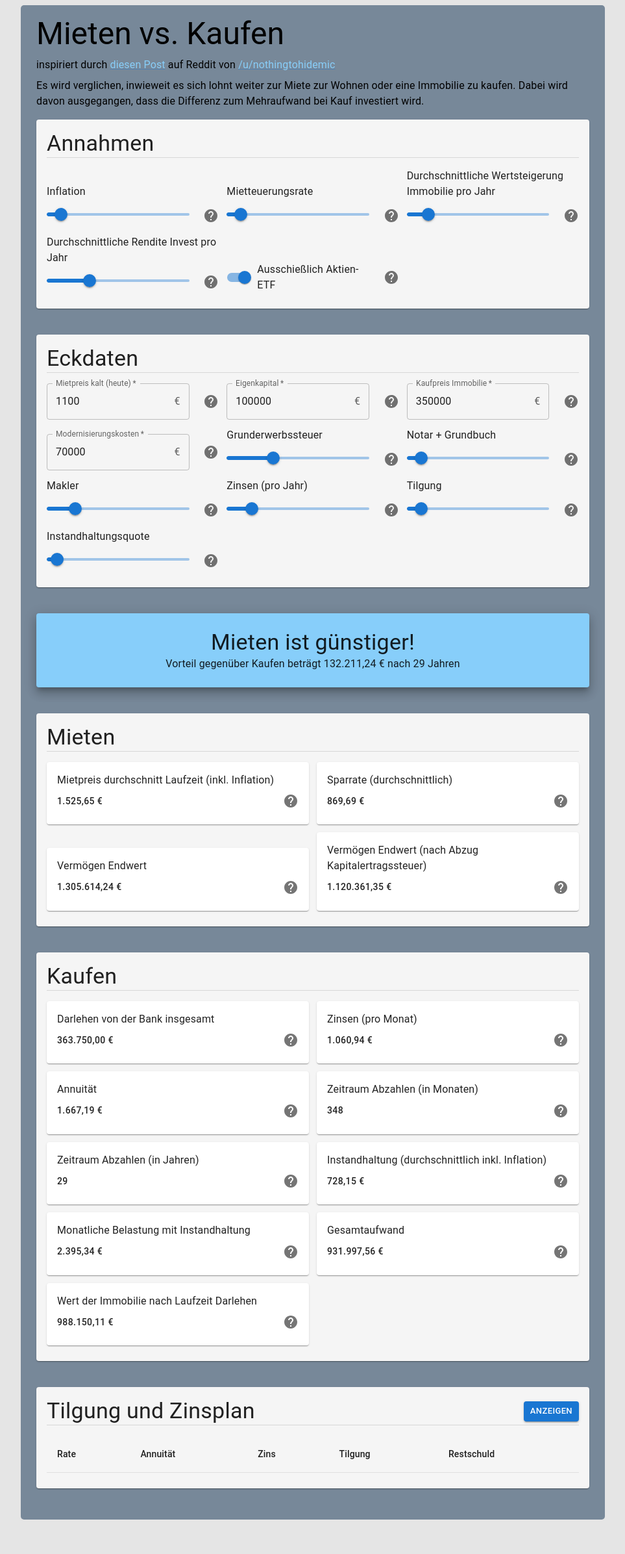
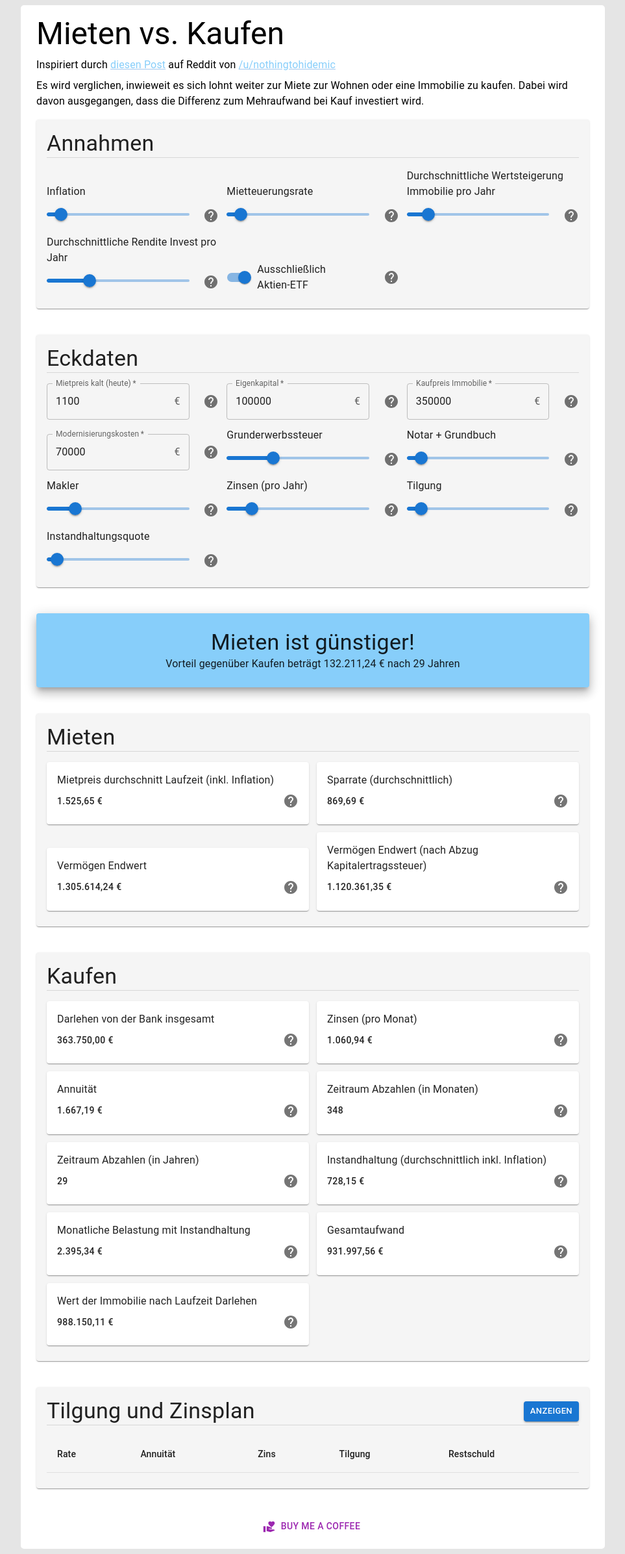
Before and after one commit to zeltbrennt/mietenvskaufen, a React (Vite) app: page / in a window 1280 px wide. Shown: the whole page at 65% size, without its empty margins (158-1121 px from the left). Before the commit the page ends 2347 px from the top, so only its background shows below. Built offline with nearby package versions, Linux system fonts and the light colour scheme.

Commit message:
Change colors and add donation

```diff
--- a/src/App.tsx
+++ b/src/App.tsx
@@ -6,6 +6,7 @@ import { useEffect, useState } from 'react';
 import SliderInput from './SliderInput';
 import ResultOutput from './ResultOutput';
 import SwitchInput from './SwitchInput';
+import VolunteerActivismIcon from '@mui/icons-material/VolunteerActivism';
 function App() {
 
   const [kapitalertragssteuer, setKapitalertrtagssteuer] = useState(18.46)
@@ -144,7 +145,7 @@ function App() {
   return (
     <Container maxWidth='md'
       sx={{
-        bgcolor: 'lightslategray',
+        bgcolor: 'Window',
         borderRadius: '5px',
         paddingTop: 2,
         paddingBottom: 1,
@@ -153,7 +154,7 @@ function App() {
       }} >
       <Typography variant='h3' marginBottom={1} >Mieten vs. Kaufen</Typography>
       <Typography marginBottom={1}>
-        inspiriert durch <Link sx={{ color: 'lightskyblue' }} href={"https://www.reddit.com/r/Finanzen/comments/1gjabd5/ich_pr%C3%A4sentiere_meinen_mieten_vs_kaufen_rechner/"} >diesen Post</Link> auf Reddit von <Link sx={{ color: 'lightskyblue' }} href={"https://www.reddit.com/user/nothingtohidemic"}>/u/nothingtohidemic</Link>
+        Inspiriert durch <Link sx={{ color: 'lightskyblue' }} href={"https://www.reddit.com/r/Finanzen/comments/1gjabd5/ich_pr%C3%A4sentiere_meinen_mieten_vs_kaufen_rechner/"} >diesen Post</Link> auf Reddit von <Link sx={{ color: 'lightskyblue' }} href={"https://www.reddit.com/user/nothingtohidemic"}>/u/nothingtohidemic</Link>
       </Typography>
       <Typography marginBottom={2}>
         Es wird verglichen, inwieweit es sich lohnt weiter zur Miete zur Wohnen oder eine Immobilie zu kaufen. Dabei wird davon ausgegangen, dass die Differenz zum Mehraufwand bei Kauf investiert wird.
@@ -185,7 +186,7 @@ function App() {
               defaultValue={rendite}
               handleInput={setRendite} />
             <SwitchInput
-              label='Ausschießlich Aktien-ETF'
+              label='Ausschließlich Aktien-ETF'
               tooltip='Kapitalertragssteuer liegt bei 25%, bei Aktien-ETFs jedoch nur 18.46%'
               handleInput={setKapitalertrtagssteuer} />
           </Grid>
@@ -397,6 +398,12 @@ function App() {
           </Box>
         </CardContent>
       </Card>
+      <Box sx={{ display: 'flex', justifyContent: 'center', width: '100%', marginBottom: 1 }}>
+
+        <Button variant='text' color="secondary" startIcon={<VolunteerActivismIcon />} onClick={() => window.open("https://paypal.me/zeltbrennt/5")}>
+          Buy me a coffee
+        </Button>
+      </Box>
     </Container >
   )
 }
```
